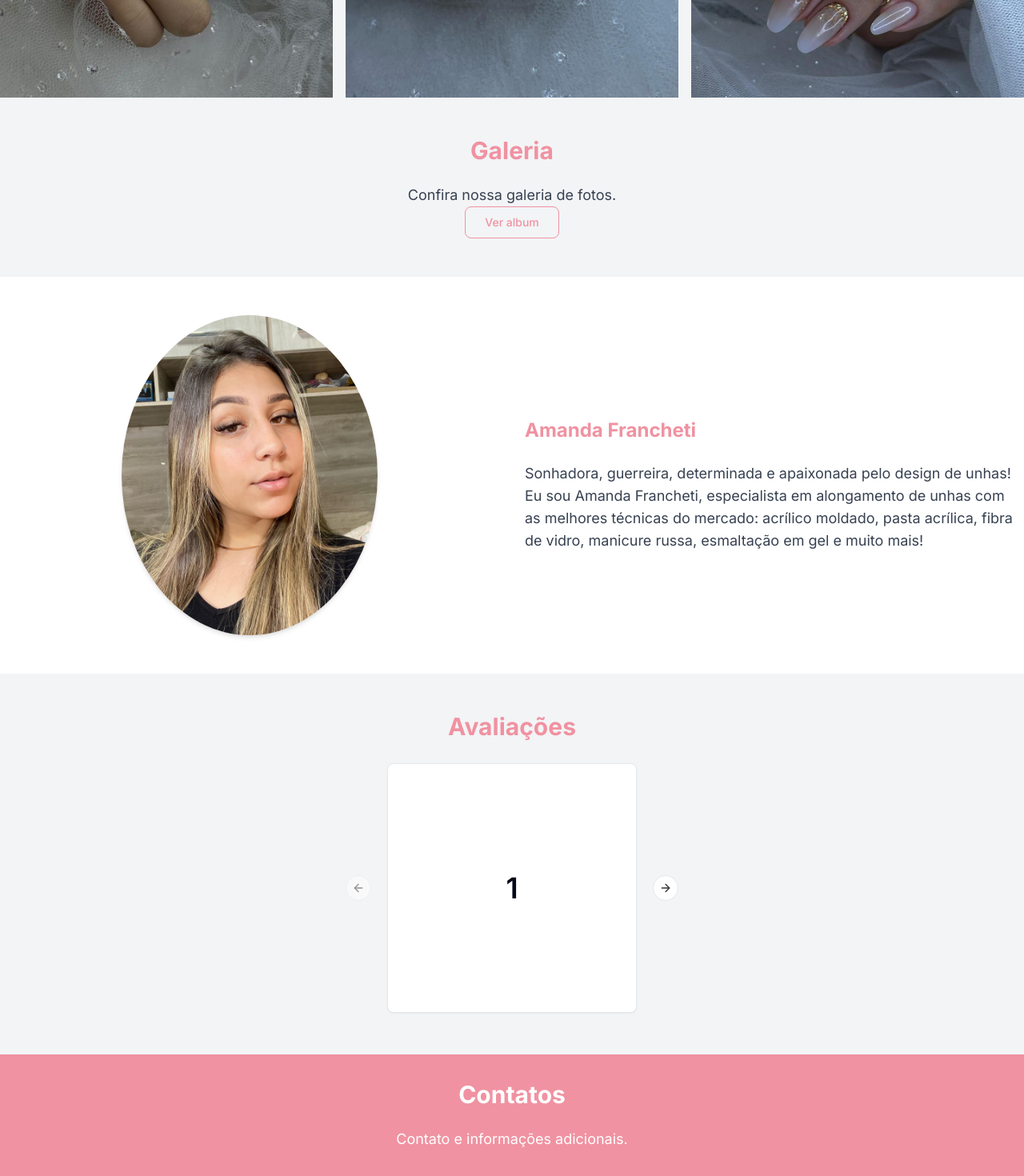
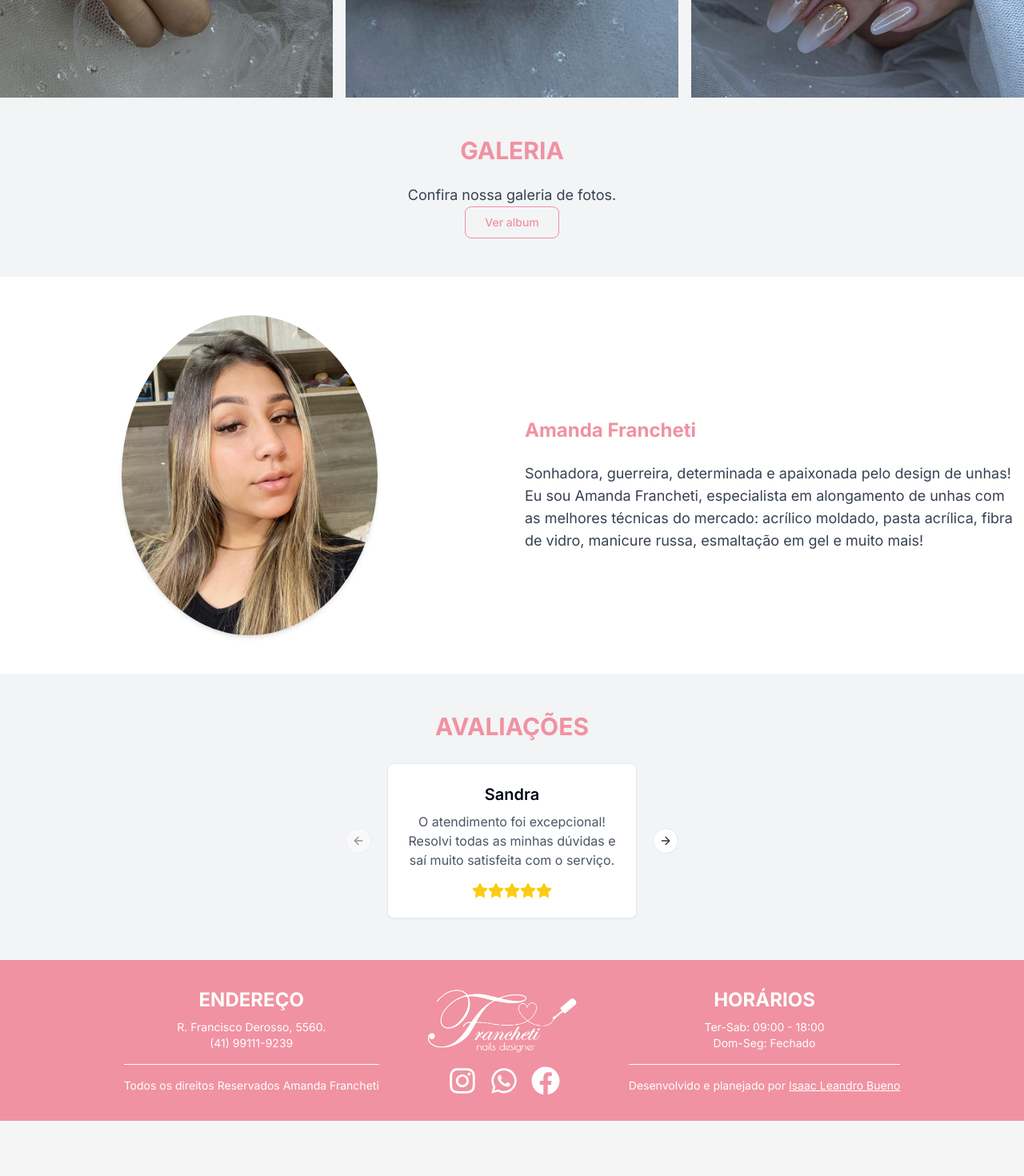
Before and after one commit to isaacl-bueno/franchetti_nails, a Next.js app: page / in a window 1280 px wide. Shown: the part 882-2352 px from the top of the page at 80% size. After the commit the page ends 2283 px from the top, so only its background shows below. Built offline with nearby package versions, Linux system fonts and the light colour scheme.

Commit message:
update home page

```diff
--- a/app/screens/home/CarouselSpacing/AvaliationsCarousel.tsx
+++ b/app/screens/home/CarouselSpacing/AvaliationsCarousel.tsx
@@ -1,24 +1,69 @@
-import * as React from "react"
-
-import { Card, CardContent } from "@/components/ui/card"
+import * as React from "react";
+import { Card, CardContent } from "@/components/ui/card";
 import {
   Carousel,
   CarouselContent,
   CarouselItem,
   CarouselNext,
   CarouselPrevious,
-} from "@/components/ui/carousel"
+} from "@/components/ui/carousel";
+import { FaStar } from "react-icons/fa";
+
+const reviews = [
+  {
+    id: 1,
+    name: "Sandra",
+    review: "O atendimento foi excepcional! Resolvi todas as minhas dúvidas e saí muito satisfeita com o serviço.",
+    rating: 5,
+  },
+  {
+    id: 2,
+    name: "Eduarda",
+    review: "Profissional extremamente atenciosa. Me senti acolhida e as explicações foram muito claras.",
+    rating: 5,
+  },
+  {
+    id: 3,
+    name: "Sofia",
+    review: "Gostei bastante do atendimento.",
+    rating: 4,
+  },
+  {
+    id: 4,
+    name: "Beatriz",
+    review: "Serviço de alta qualidade.",
+    rating: 4,
+  },
+  {
+    id: 5,
+    name: "Giseli",
+    review: "Muito bom! Amanda é dedicada e atenciosa.",
+    rating: 4,
+  },
+];
+
 
 export function AvaliationsCarousel() {
   return (
     <Carousel className="w-full max-w-xs">
       <CarouselContent>
-        {Array.from({ length: 5 }).map((_, index) => (
-          <CarouselItem key={index}>
+        {reviews.map((review) => (
+          <CarouselItem key={review.id}>
             <div className="p-1">
               <Card>
-                <CardContent className="flex aspect-square items-center justify-center p-6">
-                  <span className="text-4xl font-semibold">{index + 1}</span>
+                <CardContent className="flex flex-col items-center justify-center p-6">
+                  <h3 className="text-xl font-semibold">{review.name}</h3>
+                  <p className="text-gray-600 mt-2">{review.review}</p>
+                  <div className="flex mt-4">
+                    {Array.from({ length: 5 }, (_, i) => (
+                      <FaStar
+                        key={i}
+                        className={`h-5 w-5 ${
+                          i < review.rating ? "text-yellow-400" : "text-gray-300"
+                        }`}
+                      />
+                    ))}
+                  </div>
                 </CardContent>
               </Card>
             </div>
@@ -28,5 +73,5 @@ export function AvaliationsCarousel() {
       <CarouselPrevious />
       <CarouselNext />
     </Carousel>
-  )
+  );
 }
--- a/app/screens/home/index.tsx
+++ b/app/screens/home/index.tsx
@@ -3,13 +3,16 @@ import React, { useState } from "react";
 import { Button } from "@/components/ui/button";
 import Image from "next/image";
 import { ImageCarousel } from "./CarouselSpacing/ImageCarousel";
+import { AvaliationsCarousel } from "./CarouselSpacing/AvaliationsCarousel";
+import { FaFacebook, FaInstagram } from "react-icons/fa";
+import { FaWhatsapp } from "react-icons/fa";
 
 import amandaFrancheti from "@/public/amanda.jpg";
 import imageLogo from "@/public/logoamanda.png";
 import Carrousel1 from "@/public/imagem1.jpg";
 import Carrousel2 from "@/public/imagem2.png";
 import Carrousel3 from "@/public/imagem3.jpg";
-import { AvaliationsCarousel } from "./CarouselSpacing/AvaliationsCarousel";
+import imageLogoInverted from "@/public/logoinvertida.png";
 
 
 const HomePage: React.FC = () => {
@@ -32,6 +35,14 @@ const HomePage: React.FC = () => {
       src={imageLogo}
       alt="Logo"
       className="w-[180px] h-[60px] max-w-xs "
+    />
+  );
+
+  const renderLogoInverted = () => (
+    <Image
+      src={imageLogoInverted}
+      alt="Logo"
+      className="w-[200px] h-[85px] max-w-xs "
     />
   );
 
@@ -66,22 +77,22 @@ const HomePage: React.FC = () => {
             <ul className={`lg:flex space-x-8 ${isMenuOpen ? "block" : "hidden"} lg:block`}>
               <li>
                 <a href="#inicio" className="text-[#F092A1] hover:text-gray-900">
-                  Início
+                  INÍCIO
                 </a>
               </li>
               <li>
                 <a href="#servicos" className="text-[#F092A1] hover:text-gray-900">
-                  Serviços
+                  SERVIÇOS
                 </a>
               </li>
               <li>
                 <a href="#galeria" className="text-[#F092A1] hover:text-gray-900">
-                  Galeria
+                  GALERIA
                 </a>
               </li>
               <li>
                 <a href="#contato" className="text-[#F092A1] hover:text-gray-900">
-                  Contato
+                  CONTATO
                 </a>
               </li>
             </ul>
@@ -92,22 +103,22 @@ const HomePage: React.FC = () => {
             <ul className="flex flex-col space-y-4">
               <li>
                 <a href="#inicio" className="text-[#F092A1] hover:text-gray-900">
-                  Início
+                  INÍCIO
                 </a>
               </li>
               <li>
                 <a href="#servicos" className="text-[#F092A1] hover:text-gray-900">
-                  Serviços
+                  SERVIÇOS
                 </a>
               </li>
               <li>
                 <a href="#galeria" className="text-[#F092A1] hover:text-gray-900">
-                  Galeria
+                  GALERIA
                 </a>
               </li>
               <li>
                 <a href="#contato" className="text-[#F092A1] hover:text-gray-900">
-                  Contato
+                  CONTATO
                 </a>
               </li>
             </ul>
@@ -126,9 +137,14 @@ const HomePage: React.FC = () => {
         <h1 className="text-1xl mb-4 text-white">
           Fibra de vidro | Acrílico moldado | Pasta acrílica | Unhas em gel | Esmaltação em gel
         </h1>
-        <Button variant={"outline"} className="px-6 py-3 bg-transparent text-white border-white rounded-lg hover:bg-white hover:text-[#F092A2]">
+        <Button
+          variant={"outline"}
+          className="px-6 py-3 bg-transparent text-white border-white rounded-lg hover:bg-white hover:text-[#F092A2]"
+          onClick={() => window.open("https://wa.me/5541991119239?text=Olá,%20vim%20pelo%20site%20e%20gostaria%20de%20saber%20mais%20sobre%20seus%20serviços!", "_blank")}
+        >
           Entrar em contato
         </Button>
+
       </main>
 
       <section className="bg-gray-100">
@@ -165,13 +181,13 @@ const HomePage: React.FC = () => {
 
       <section className="py-12 bg-gray-100">
         <div className="max-w-7xl mx-auto text-center">
-          <h2 className="text-3xl text-[#F092A1] font-bold mb-6">Galeria</h2>
+          <h2 className="text-3xl text-[#F092A1] font-bold mb-6">GALERIA</h2>
           <p className="text-lg text-gray-700">
             Confira nossa galeria de fotos.
           </p>
           <Button variant={"outline"} className="px-6 py-3 bg-transparent text-[#F092A1] border-[#F092A1] rounded-lg hover:bg-[#F092A1] hover:text-white">
-          Ver album
-        </Button>
+            Ver album
+          </Button>
         </div>
       </section>
 
@@ -183,8 +199,8 @@ const HomePage: React.FC = () => {
           <div className="lg:w-1/2 text-center lg:text-left">
             <h2 className="text-2xl text-[#F092A1] font-bold mb-6 mt-6">Amanda Francheti</h2>
             <p className="text-lg text-gray-700">
-            Sonhadora, guerreira, determinada e apaixonada pelo design de unhas! Eu sou Amanda Francheti,
-             especialista em alongamento de unhas com as melhores técnicas do mercado: acrílico moldado,
+              Sonhadora, guerreira, determinada e apaixonada pelo design de unhas! Eu sou Amanda Francheti,
+              especialista em alongamento de unhas com as melhores técnicas do mercado: acrílico moldado,
               pasta acrílica, fibra de vidro, manicure russa, esmaltação em gel e muito mais!
             </p>
           </div>
@@ -193,19 +209,75 @@ const HomePage: React.FC = () => {
 
       <section className="py-12 bg-gray-100">
         <div className="max-w-7xl mx-auto content-center text-center">
-          <h2 className="text-3xl text-[#F092A1] font-bold mb-6">Avaliações</h2>
+          <h2 className="text-3xl text-[#F092A1] font-bold mb-6">AVALIAÇÕES</h2>
         </div>
         <div className="w-full flex justify-center text-center">
           <AvaliationsCarousel />
         </div>
       </section>
 
-      <footer className="bg-[#F092A1] py-8">
-        <div className="max-w-7xl mx-auto text-center">
-          <h2 className="text-3xl text-white font-bold mb-6">Contatos</h2>
-          <p className="text-lg text-white">Contato e informações adicionais.</p>
+      <footer className="bg-[#F092A1] py-8 flex flex-wrap justify-center items-center space-y-8 lg:space-y-0 lg:space-x-14 text-center">
+        <div className="w-full lg:w-auto">
+          <h2 className="text-2xl text-white font-bold mb-2">ENDEREÇO</h2>
+          <p className="text-sm text-white">R. Francisco Derosso, 5560.</p>
+          <p className="text-sm text-white">(41) 99111-9239</p>
+          <div className="flex justify-center space-x-4 mt-4 border-t border-white pt-4">
+            <p className="text-sm text-white">Todos os direitos Reservados Amanda Francheti</p>
+          </div>
+        </div>
+
+        <div className="w-full lg:w-auto flex flex-col items-center ">
+          {renderLogoInverted()}
+          <div className="flex justify-center space-x-4 mt-4">
+            <a
+              href="https://www.instagram.com/amanda_francheti"
+              target="_blank"
+              rel="noopener noreferrer"
+              className="hover:text-gray-300"
+            >
+              <FaInstagram className="text-white text-4xl" />
+            </a>
+            <a
+              href="https://wa.me/5541991119239?text=Olá,%20vim%20pelo%20site%20e%20gostaria%20de%20saber%20mais%20sobre%20seus%20serviços!"
+              target="_blank"
+              rel="noopener noreferrer"
+              className="hover:text-gray-300"
+            >
+              <FaWhatsapp className="text-white text-4xl" />
+            </a>
+            <a
+              href="https://www.facebook.com/amanda.francheti.5"
+              target="_blank"
+              rel="noopener noreferrer"
+              className="hover:text-gray-300"
+            >
+              <FaFacebook className="text-white text-4xl" />
+            </a>
+          </div>
+        </div>
+
+
+        <div className="w-full lg:w-auto">
+          <h2 className="text-2xl text-white font-bold mb-2">HORÁRIOS</h2>
+          <p className="text-sm text-white">Ter-Sab: 09:00 - 18:00</p>
+          <p className="text-sm text-white">Dom-Seg: Fechado</p>
+          <div className="flex justify-center space-x-4 mt-4 border-t border-white pt-4">
+            <p className="text-sm text-white">
+              Desenvolvido e planejado por{" "}
+              <a
+                href="https://www.linkedin.com/in/isaac-leandro-bueno-ab4bbb18b/"
+                target="_blank"
+                rel="noopener noreferrer"
+                className="underline hover:text-gray-300"
+              >
+                Isaac Leandro Bueno
+              </a>
+            </p>
+          </div>
+
         </div>
       </footer>
+
     </div>
   );
 };
--- a/package.json
+++ b/package.json
@@ -17,6 +17,7 @@
     "next": "14.2.5",
     "react": "^18",
     "react-dom": "^18",
+    "react-icons": "^5.3.0",
     "tailwind-merge": "^2.5.2",
     "tailwindcss-animate": "^1.0.7"
   },
```
Also changed, not shown: public/logoinvertida.png (added), 1 other file (tests, documents, lock files or other folders).
